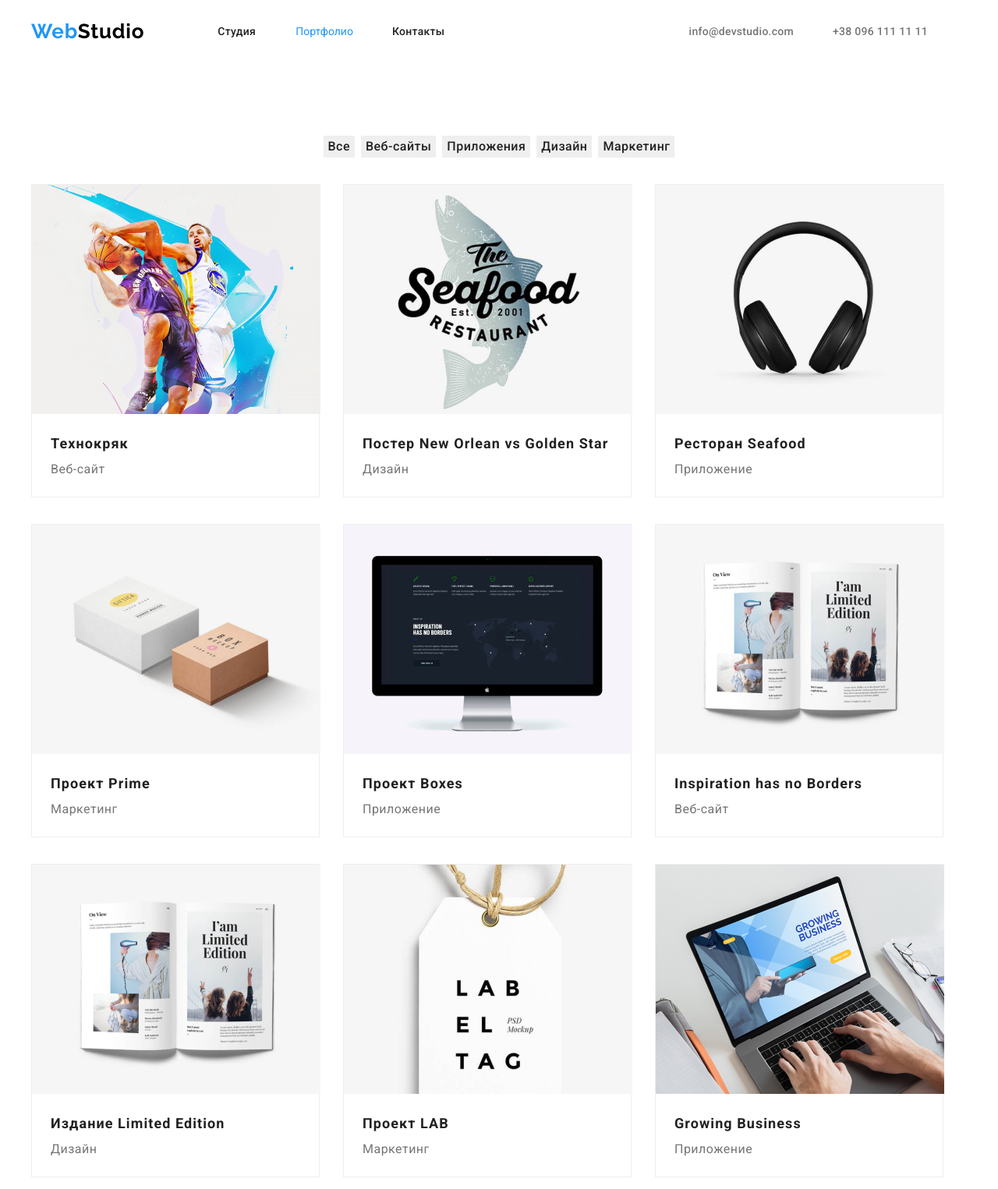
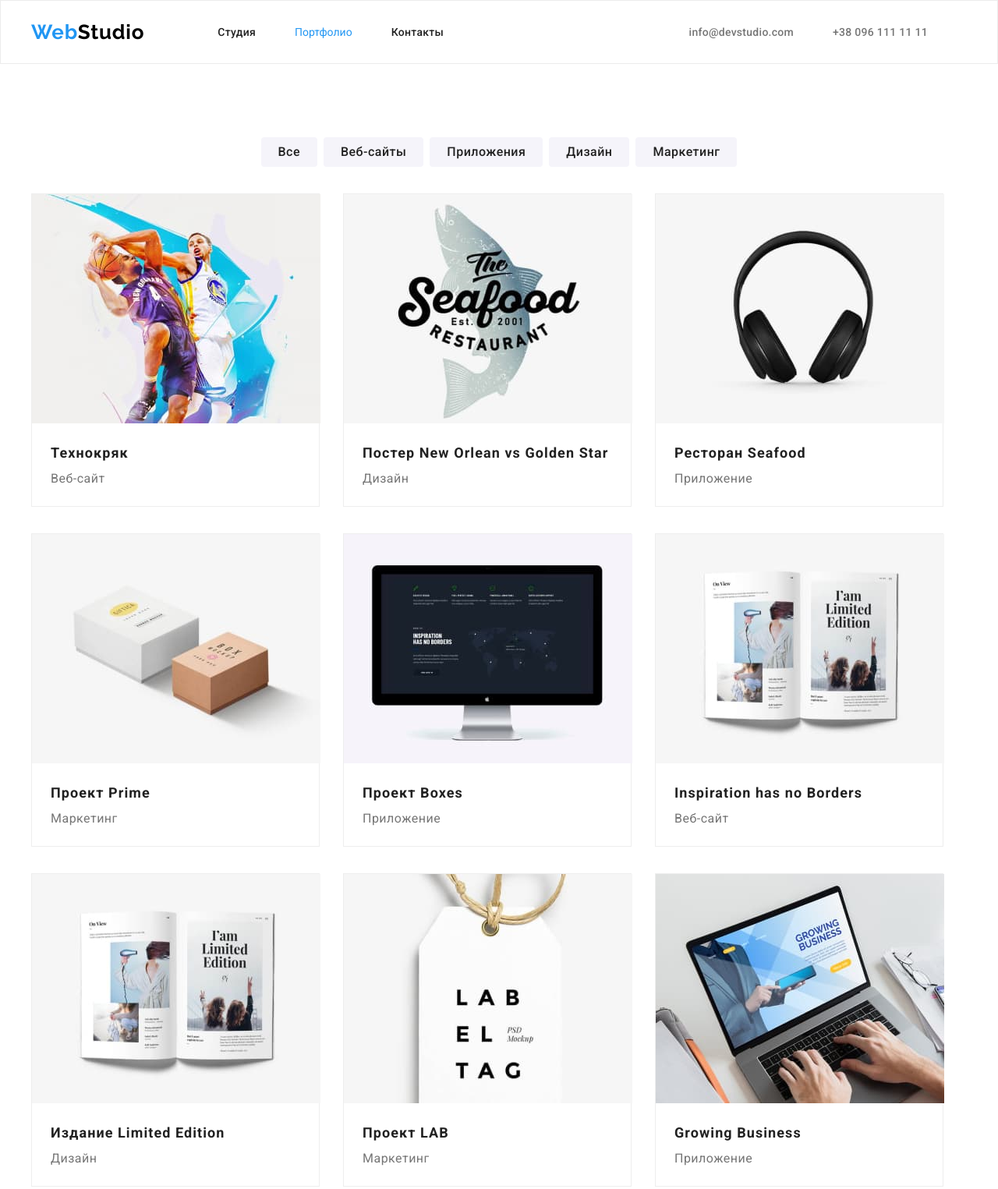
Before and after one commit to Vasyl-mitityk/goit-markup-hw-03, a plain HTML site: page portfolio.html in a window 1280 px wide. Shown: the top 1525 px of the page at 78% size. Drawn offline with nearby package versions, Linux system fonts and the light colour scheme.

Commit message:
homework/3

```diff
--- a/css/style.css
+++ b/css/style.css
@@ -9,6 +9,7 @@
         --second-white-footer:rgba(255, 255, 255, 0.6);
         --background-accent-color: #ffffff;
         --background-second-color:#F5F4FA;
+        --background-porfolio-color: #E5E5E5;
         --background-footer-color:#2F303A;
 
 
@@ -66,6 +67,12 @@
 
 
     /*==================================================header-studio===============================================*/
+
+        .header {
+            border: 1px solid rgba(236, 236, 236, 1);
+        }
+
+
         .header-logo{
             font-family: var(--title-font);
             font-weight: 700;
@@ -137,10 +144,13 @@
             display: flex;
             align-items: center;
         }
-
-        .list-name-item{
+        .header-name-link-main,
+        .header-name-link-main-active,
+        .header-name-link-portf,
+        .header-name-link-portf-active,
+        .header-name-link-cont,
+        .header-inf  {
             display: block;
-            min-width: 50px;
             padding-top: 32px;
             padding-bottom: 32px;
 
@@ -157,9 +167,7 @@
             margin-left: auto;
         }
         .header .link-cont-name {
-          display: block;
-          padding-top: 32px;
-          padding-bottom: 32px;
+
           margin-left: auto;
           margin-right: 50px;
 
@@ -351,9 +359,9 @@
 
        .team-name-title {
         padding-top: 30px;
-        padding-left: 50px;
-        padding-right: 50px;
-        padding-bottom: 90px;
+        padding-left: 56px;
+        padding-right: 56px;
+        padding-bottom: 30px;
 
 
        }
@@ -363,6 +371,7 @@
         .sect-port {
             padding-top: 94px;
             padding-bottom: 94px;
+
         }
         .sect-port-recalculation {
             display:flex;
@@ -382,7 +391,13 @@
             text-align: center;
             letter-spacing: 0.03em;
             cursor: pointer;
+            background: #F5F4FA;
             border: 0;
+            border-radius: 4px;
+            padding-top: 6px;
+            padding-right:22px;
+            padding-bottom: 6px;
+            padding-left: 22px;
 
         }
 
--- a/portfolio.html
+++ b/portfolio.html
@@ -56,7 +56,7 @@
 
                 <li class="sect-port-gallery">
                     <a class="sect-port-link" href="#">
-                        <img class="sect-port-img" src="./imeges/Portfolio/img1.png" alt="ноутбук" width="370" height="294">
+                        <img class="sect-port-img" src="./imeges/Portfolio/img1.jpg" alt="ноутбук" width="370" height="294">
                         <div class="port-title">
                             <h2 class="sect-port-name">Технокряк</h2>
                             <p class="sect-port-group">Веб-сайт</p>
@@ -65,7 +65,7 @@
                 </li>
                 <li class="sect-port-gallery">
                     <a class="sect-port-link" href="#">
-                        <img class="sect-port-img" src="./imeges/Portfolio/img2.png" alt="баскетбол" width="370" height="294">
+                        <img class="sect-port-img" src="./imeges/Portfolio/img2.jpg" alt="баскетбол" width="370" height="294">
                         <div class="port-title">
                             <h2 class="sect-port-name">Постер New Orlean vs Golden Star</h2>
                             <p class="sect-port-group">Дизайн</p>
@@ -74,7 +74,7 @@
                 </li>
                 <li class="sect-port-gallery">
                     <a class="sect-port-link" href="#">
-                        <img class="sect-port-img" src="./imeges/Portfolio/img3.png" alt="назва ресторану" width="370" height="294">
+                        <img class="sect-port-img" src="./imeges/Portfolio/img3.jpg" alt="назва ресторану" width="370" height="294">
                         <div class="port-title">
                             <h2 class="sect-port-name">Ресторан Seafood</h2>
                             <p class="sect-port-group">Приложение</p>
@@ -83,7 +83,7 @@
                 </li>
                 <li class="sect-port-gallery">
                     <a class="sect-port-link" href="#">
-                        <img class="sect-port-img" src="./imeges/Portfolio/img4.png" alt="наушники" width="370" height="294">
+                        <img class="sect-port-img" src="./imeges/Portfolio/img4.jpg" alt="наушники" width="370" height="294">
                         <div class="port-title">
                             <h2 class="sect-port-name">Проект Prime</h2>
                             <p class="sect-port-group">Маркетинг</p>
@@ -92,7 +92,7 @@
                 </li>
                 <li class="sect-port-gallery">
                     <a class="sect-port-link" href="#">
-                        <img class="sect-port-img" src="./imeges/Portfolio/img5.png" alt="коробки" width="370" height="294">
+                        <img class="sect-port-img" src="./imeges/Portfolio/img5.jpg" alt="коробки" width="370" height="294">
                         <div class="port-title">
                             <h2 class="sect-port-name">Проект Boxes</h2>
                             <p class="sect-port-group">Приложение</p>
@@ -101,7 +101,7 @@
                 </li>
                 <li class="sect-port-gallery">
                     <a class="sect-port-link" href="#">
-                        <img class="sect-port-img" src="./imeges/Portfolio/img6.png" alt="монітор" width="370" height="294">
+                        <img class="sect-port-img" src="./imeges/Portfolio/img6.jpg" alt="монітор" width="370" height="294">
                         <div class="port-title">
                             <h2 class="sect-port-name">Inspiration has no Borders</h2>
                             <p class="sect-port-group">Веб-сайт</p>
@@ -110,7 +110,7 @@
                 </li>
                 <li class="sect-port-gallery">
                     <a class="sect-port-link" href="#">
-                        <img class="sect-port-img" src="./imeges/Portfolio/img7.png" alt="книга" width="370" height="294">
+                        <img class="sect-port-img" src="./imeges/Portfolio/img7.jpg" alt="книга" width="370" height="294">
                         <div class="port-title">
                             <h2 class="sect-port-name">Издание Limited Edition</h2>
                             <p class="sect-port-group">Дизайн</p>
@@ -119,7 +119,7 @@
                 </li>
                 <li class="sect-port-gallery">
                     <a class="sect-port-link" href="#">
-                        <img class="sect-port-img" src="./imeges/Portfolio/img8.png" alt="етикетка" width="370" height="294">
+                        <img class="sect-port-img" src="./imeges/Portfolio/img8.jpg" alt="етикетка" width="370" height="294">
                         <div class="port-title">
                             <h2 class="sect-port-name">Проект LAB</h2>
                             <p class="sect-port-group">Маркетинг</p>
@@ -128,7 +128,7 @@
                 </li>
                 <li class="sect-port-gallery">
                     <a class="sect-port-link" href="#">
-                        <img class="sect-port-img" src="./imeges/Portfolio/img9.png" alt="печатання на ноуті" width="370" height="294">
+                        <img class="sect-port-img" src="./imeges/Portfolio/img9.jpg" alt="печатання на ноуті" width="370" height="294">
                         <div class="port-title">
                             <h2 class="sect-port-name">Growing Business</h2>
                             <p class="sect-port-group">Приложение</p>
```
Also changed, not shown: index.html (+5 -5 lines), imeges/Portfolio/img1.jpg (added), imeges/Portfolio/img2.jpg (added), imeges/Portfolio/img3.jpg (added), imeges/Portfolio/img4.jpg (added), imeges/Portfolio/img5.jpg (added), imeges/Portfolio/img6.jpg (added), imeges/Portfolio/img7.jpg (added), imeges/Portfolio/img8.jpg (added), imeges/Portfolio/img9.jpg (added), imeges/box-1.jpg (added), imeges/box-2.jpg (added), imeges/box-3.jpg (added), imeges/img-(0).jpg, 4 more files.
